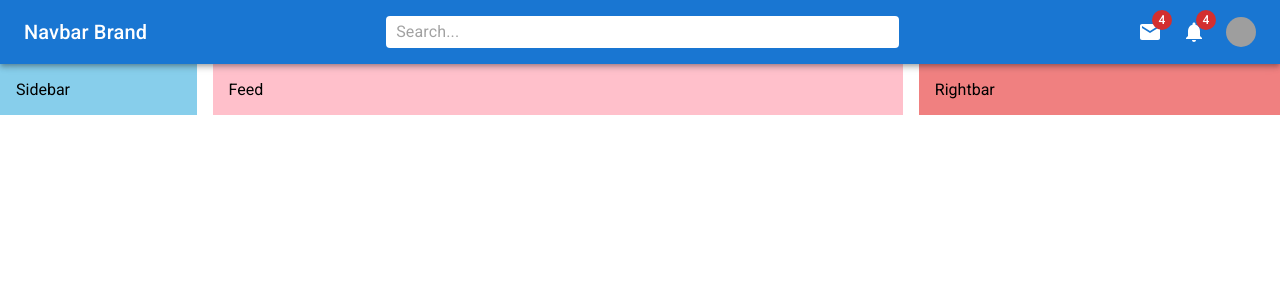
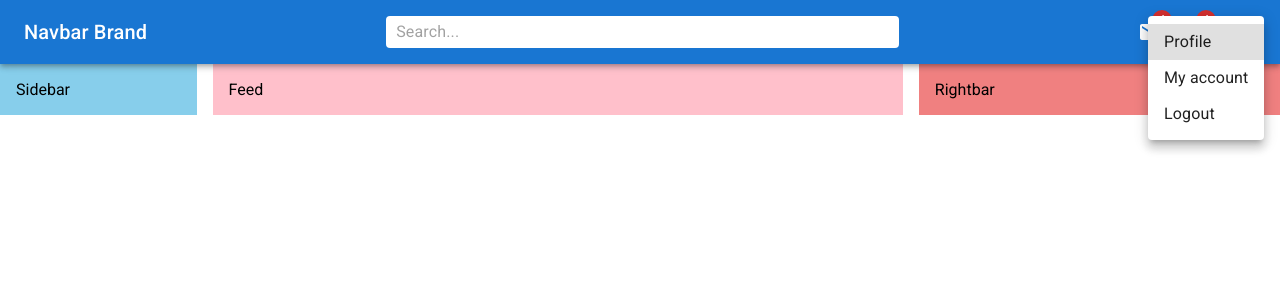
Before and after one commit to DeepakBarwal/react-mui, a React (Create React App) app: page / in a window 1280 px wide. Both pictures are taken after a click on the element 1241 px from the left and 32 px from the top of the page. Shown: the top 300 px of the page. Built offline with nearby package versions, Linux system fonts and the light colour scheme; grey boxes are pictures that could not be loaded.

Commit message:
added mui-menu to avatar in Navbar

```diff
--- a/src/components/Navbar.jsx
+++ b/src/components/Navbar.jsx
@@ -1,5 +1,6 @@
 import { Mail, Notifications, Pets } from "@mui/icons-material";
-import { AppBar, styled, Toolbar, Typography, Box, InputBase, Badge, Avatar } from "@mui/material";
+import { AppBar, styled, Toolbar, Typography, Box, InputBase, Badge, Avatar, Menu, MenuItem } from "@mui/material";
+import { useState } from "react";
 
 const StyledToolbar = styled(Toolbar)({
   display: "flex",
@@ -32,6 +33,8 @@
 }));
 
 const Navbar = () => {
+  const [open, setOpen] = useState(false);
+
   return (
     <AppBar position="sticky">
       <StyledToolbar>
@@ -45,13 +48,36 @@
           <Badge badgeContent={4} color="error">
             <Notifications />
           </Badge>
-          <Avatar sx={{ width: 30, height: 30 }} src="https://images.pexels.com/photos/2379004/pexels-photo-2379004.jpeg?auto=compress&cs=tinysrgb&w=1260&h=750&dpr=1" />
+          <Avatar
+            sx={{ width: 30, height: 30 }}
+            src="https://images.pexels.com/photos/2379004/pexels-photo-2379004.jpeg?auto=compress&cs=tinysrgb&w=1260&h=750&dpr=1"
+            onClick={e => setOpen(true)}
+          />
         </Icons>
-        <UserBox>
+        <UserBox onClick={e => setOpen(true)}>
           <Avatar sx={{ width: 30, height: 30 }} src="https://images.pexels.com/photos/2379004/pexels-photo-2379004.jpeg?auto=compress&cs=tinysrgb&w=1260&h=750&dpr=1" />
           <Typography variant="span">John</Typography>
         </UserBox>
       </StyledToolbar>
+
+      <Menu
+        id="demo-positioned-menu"
+        aria-labelledby="demo-positioned-button"
+        open={open}
+        onClose={e => setOpen(false)}
+        anchorOrigin={{
+          vertical: 'top',
+          horizontal: 'right',
+        }}
+        transformOrigin={{
+          vertical: 'top',
+          horizontal: 'right',
+        }}
+      >
+        <MenuItem>Profile</MenuItem>
+        <MenuItem>My account</MenuItem>
+        <MenuItem>Logout</MenuItem>
+      </Menu>
     </AppBar>
   )
 }
```
